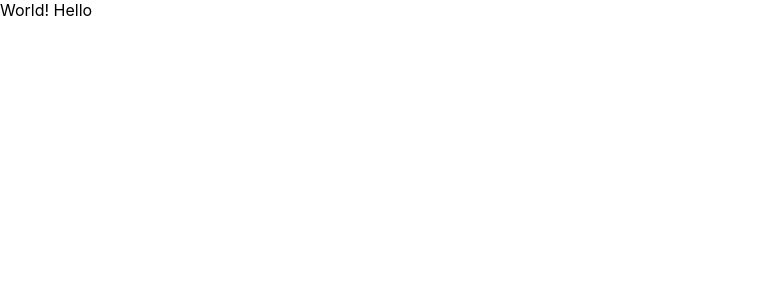
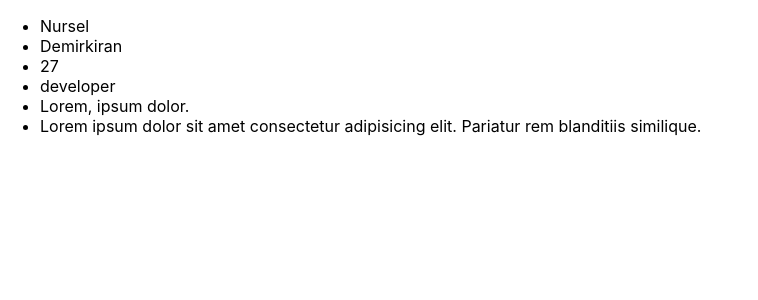
Before and after one commit to nurseld/Tobeto-IstanbulKodluyor, a React (Create React App) app in the folder ReactJSBasic/React05/: page / in a window 1280 px wide. Shown: the top 300 px of the page, without its empty margins (0-758 px from the left). Built offline with nearby package versions, Linux system fonts and the light colour scheme.

Commit message:
ReactJS Props

```diff
--- a/ReactJSBasic/React05/src/App.js
+++ b/ReactJSBasic/React05/src/App.js
@@ -3,6 +3,14 @@ import React from 'react';
 import './App.css';
 import Header from "./components/Header.js";
 import Variables from './components/Variables.js';
+import Props from './components/Props.js';
+
+const _info = {
+
+  title: "Lorem, ipsum dolor.",
+  desc: "Lorem ipsum dolor sit amet consectetur adipisicing elit. Pariatur rem blanditiis similique."
+
+}
 
 function App() {
   return (
@@ -17,7 +25,10 @@ function App() {
     // </React.Fragment>
 
     <div>
-      <Variables/>
+      {/* <Variables /> */}
+
+      <Props name={"Nursel"} surname={"Demirkiran"} age={27} developer={true} info={_info} />
+
     </div>
 
   );
--- /dev/null
+++ b/ReactJSBasic/React05/src/components/Props.js
@@ -0,0 +1,29 @@
+
+function Props({ name, surname, age, developer, info }) {
+    return (
+
+        <div>
+            <ul>
+                {/* <li>{props.name}</li>
+                <li>{props.surname}</li>
+                <li>{props.age}</li> */}
+                {/* <li>{props.developer.toString()}</li> */}
+                {/* <li>{props.developer ? "developer" : "..."}</li>
+                <li>{props.info.title}</li>
+                <li>{props.info.desc}</li> */}
+
+
+                <li>{name}</li>
+                <li>{surname}</li>
+                <li>{age}</li>
+                {/* <li>{props.developer.toString()}</li> */}
+                <li>{developer ? "developer" : "..."}</li>
+                <li>{info.title}</li>
+                <li>{info.desc}</li>
+            </ul>
+        </div>
+
+    );
+}
+
+export default Props;
```
